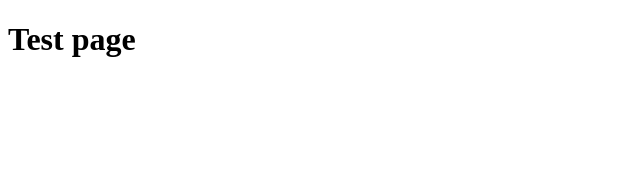
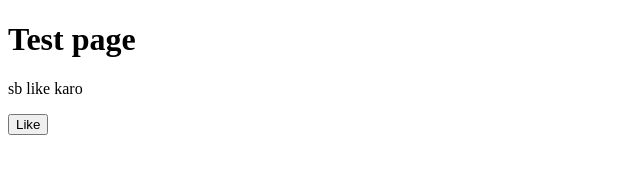
Before and after one commit to Arun9339/githubusinggit, a plain HTML site: page index.html in a window 1280 px wide. Shown: the whole page, without its empty margins (0-640 px from the left). Drawn offline with Linux system fonts and the light colour scheme.

Commit message:
added like functionality

```diff
--- a/index.html
+++ b/index.html
@@ -7,5 +7,7 @@
 </head>
 <body>
     <h1>Test page</h1>
+    <p>sb like karo</p>
+    <button>Like</button>
 </body>
 </html>
```
